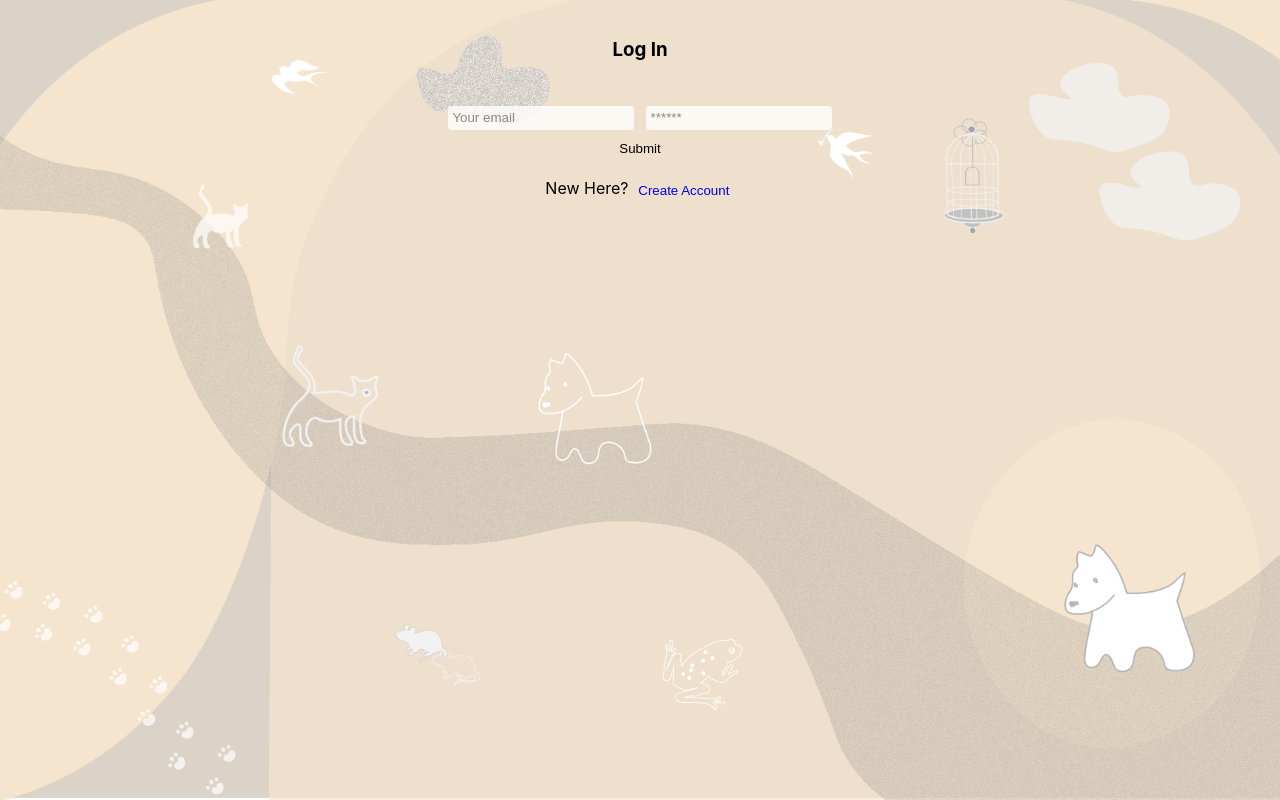
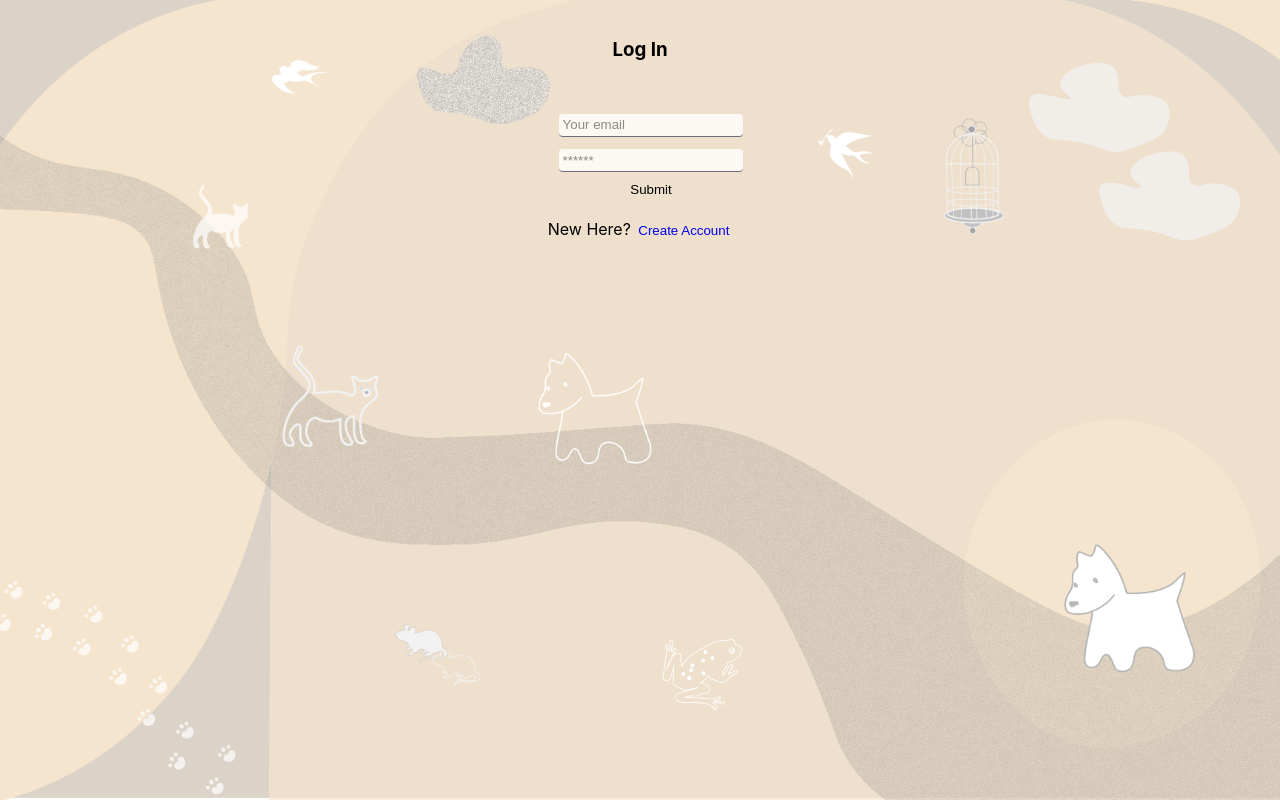
Before and after one commit to ShyFidelity/friends-of-toto, a React (Create React App) app in the folder client/: page /login in a window 1280 px wide. Built offline with nearby package versions, Linux system fonts and the light colour scheme; no server answers; a web font is replaced by a local one.

Commit message:
formated form and image added

```diff
--- a/client/src/pages/Login.js
+++ b/client/src/pages/Login.js
@@ -1,4 +1,6 @@
 import React, { useState } from 'react';
+import Paper from '@mui/material/Paper';
+import Box from '@mui/material/Box';
 import { Link } from 'react-router-dom';
 import { useMutation } from '@apollo/client';
 import { LOGIN_USER } from '../utils/mutations';
@@ -7,6 +9,8 @@ import '../styles/Login.css'
 import Auth from '../utils/auth';
 
 const Login = (props) => {
+
+
   const [formState, setFormState] = useState({ email: '', password: '' });
   const [login, { error, data }] = useMutation(LOGIN_USER);
 
@@ -41,6 +45,7 @@ const Login = (props) => {
   };
 
   return (
+
     <div className="page">
       <h3>Log In</h3>
           <div className="card-body">
--- a/client/src/pages/Signup.js
+++ b/client/src/pages/Signup.js
@@ -1,13 +1,36 @@
 import React, { useState } from 'react';
 import { Link } from 'react-router-dom';
-
+import Paper from '@mui/material/Paper';
+import Box from '@mui/material/Box';
 import { useMutation } from '@apollo/client';
 import { ADD_USER } from '../utils/mutations';
+import { makeStyles } from '@material-ui/core/styles';
 
 import Auth from '../utils/auth';
 import '../styles/Signup.css'
+import { paw } from '../../images/pawprint.png'
+const useStyles = makeStyles({
+  root: {
+   width: 500,
+
+    position: 'relative'
+  },
+  overlay: {
+    height: '100%',
+    width: '100%',
+    opacity: '0',
+    '&:hover' : {
+      opacity: '1'
+    }
+  },
+  media: {
+    height: 345,
+    maxWidth: 345
+  },
+});
 
 const Signup = () => {
+  const classes = useStyles();
   const [formState, setFormState] = useState({
     username: '',
     email: '',
@@ -40,17 +63,29 @@ const Signup = () => {
   };
 
   return (
-      <div className="page">
-        <div className="card">
+
+    <div className="page">
+         <Box
+      sx={{
+        display: 'flex',
+        flexWrap: 'wrap',
+        '& > :not(style)': {
+          m: 1,
+          width: 128,
+          height: 128,
+        },
+      }}
+    >
+
+      <Paper className={classes.root}>
           <h3>Sign Up</h3>
-          <div className="card-body">
             {data ? (
               <p>
                 Success! You may now head{' '}
                 <Link to="/profile">to your Profile!</Link>
               </p>
             ) : (
-              <div className="form">
+              <div>
                 <form onSubmit={handleFormSubmit}>
                   <input
                     className="form-input"
@@ -81,6 +116,7 @@ const Signup = () => {
                     type="submit"
                   >
                     Submit
+                   <img href= { paw } alt= "paw print" />
                   </button>
                 </form>
                 <p>Already Registered? <button><Link to="/login">Login</Link></button></p>
@@ -92,9 +128,11 @@ const Signup = () => {
                 {error.message}
               </div>
             )}
-          </div>
+
+
+        </Paper>
+        </Box>
         </div>
-      </div>
 
   );
 };
--- a/client/src/styles/Signup.css
+++ b/client/src/styles/Signup.css
@@ -1,9 +1,30 @@
+:root {
+  --space-cadet: #22223bff;
+  --independence: #4a4e69;
+  --heliotrope-gray: #9a8c98;
+  --silver-pink: #c9ada7;
+  --isabelline: rgb(242, 233, 228);
+}
 
+.MuiPaper-root {
+  min-width: 345px;
+  min-height: 445px;
+  padding: 6%;
+  background-color: var(--isabelline) !important;
+}
 
+form {
+display: flex;
+flex-direction: column;
+flex-wrap: wrap;
+  margin: 2%;
+  padding: 2%;
 
-.form {
-    margin: 1%;
-    padding: 1%;
+}
+
+.form-input {
+    padding: 2%;
+    border-bottom: var(--independence) 1px solid;
 }
 
 input {
@@ -12,7 +33,6 @@ input {
   border: 1px solid var(--dark);
   border-radius: 4px;
   opacity: 80%;
-
 }
 
 button {
```
Also changed, not shown: client/src/images/pawprint.png (added). Lines whose indentation alone changed are shown as unchanged.
